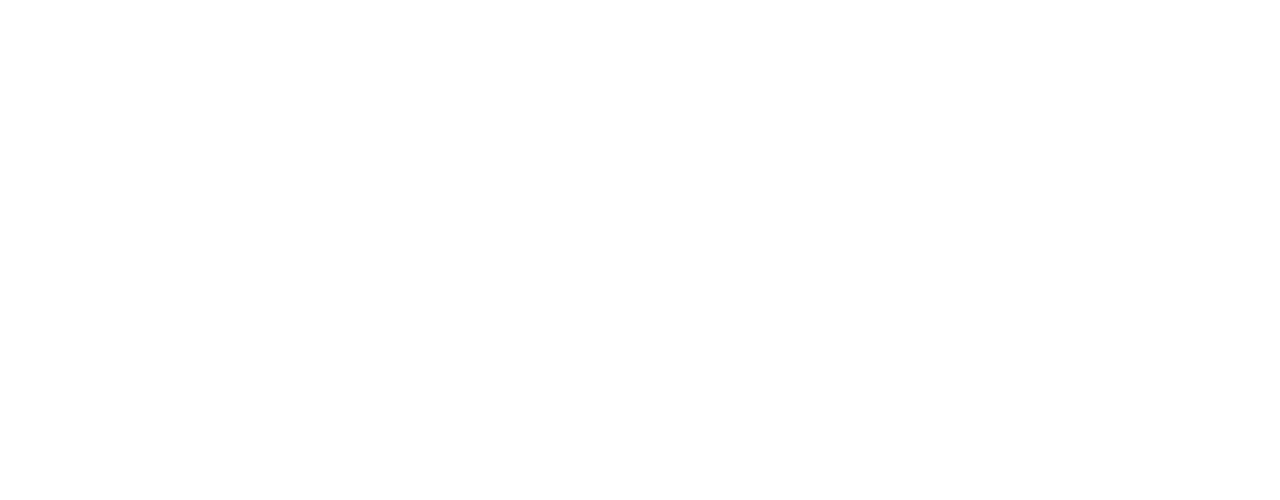
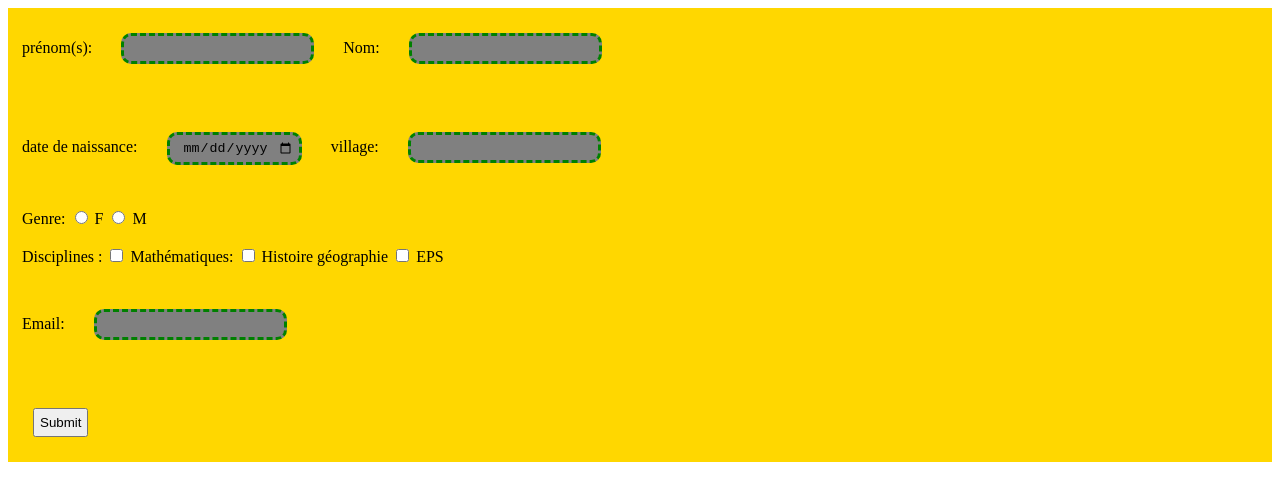
Before and after one commit to chaidahoumadi6-cell/mapremierepageweb, a plain HTML site: page formulaire.html in a window 1280 px wide. Drawn offline with Linux system fonts and the light colour scheme.

Commit message:
j'ai structure mon formulaire dinscription

```diff
--- /dev/null
+++ b/formulaire.css
@@ -0,0 +1,34 @@
+/*sélecteur*/
+form{
+  background:gold;
+
+}
+div{
+    /*il se comporte comme s'il était en ligne avec le texte environnant*/
+    display: inline;
+    margin-left: 14px;
+
+}
+
+/*l'intérieur de la balise input*/
+input[type=text], input[type= date] , input[type=email]{
+
+    /*hauteur sont déterminées par leur contenu*/
+    padding: 5px;
+
+    /*la marges et remplissages verticaux haut et bas ne sont pas pris en compte*/
+    margin: 25px;
+    text-align: center;
+    border-radius: 10px;
+    border:dashed;
+    border-color:green ;
+    background-color:gray ;
+
+}
+
+input[type=submit]{
+    padding: 5px;
+    margin: 25px;
+
+
+}
--- a/formulaire.html
+++ b/formulaire.html
@@ -1,3 +1,4 @@
+<!--je créer un formulair d'inscription-->
 <!DOCTYPE html>
 
 
@@ -7,12 +8,76 @@
     <head>
 
         <meta charset="utf-8">
-        <title></title>
+        <title>formulaire d'inscription</title>
+        <link rel="stylesheet" href="formulaire.css">
 
     </head>
 
 
     <body>
+        <!-- je code la structure du formulaire dinscription-->
+        <form> <!---début du formulaire-->
+            <div>
+
+                <!--label associé au champ de texte avec l' indentifier un nom-->
+                <label for="prenom">prénom(s):</label>
+                <input type="text" name="prenom" id="prénom">
+
+                <label for="nom"> Nom:</label>
+                <input type="text" name="nom" id="nom">
+
+            </div>
+                <br><br>
+            <div>
+                <!--date= permet à l'utilisateur de sélectionnner une date à l'aide d'un calendrier-->
+                <label for="date">date de naissance: </label>
+
+                <input type="date" name="dateNaissance" id="dateNaissance" >
+                <!--crée un champ de texte pour la saisie de texte simple comme un non une adresse, etc-->
+                <label for="village">village:</label>
+                <input type="text" name="village" id="village">
+               <br><br>
+            </div>
+
+            <div>
+                 <!--radio= seul un bouton radio d'un meme groupe peut etre sélectionne à la fois-->
+                <label for="genre">Genre:</label>
+                <input type="radio" name="femme" id="femme">
+                <label for="femme">F</label>
+                <input type="radio" name="homme"id="homme">
+                <label for="homme">M</label>
+
+
+
+            </div>
+            <br><br>
+
+            <div>
+
+                <label for="disciplines">Disciplines :</label>
+                <input type="checkbox"name="disciplines" id="disciplines">
+                <label for="mathematiques">Mathématiques:</label>
+                <input type="checkbox"name="mathematiques" id="mathematiques">
+                <label for="histoiregéographique">Histoire géographie</label>
+                <input type="checkbox"name="histoiregéographique" id="histoiregéographique">
+                <label for="eps">EPS</label>
+
+
+            </div>
+                <br><br>
+            <div>
+                 <label for="email">Email:</label>
+                <input type="email" id="email" name="email">
+
+            </div>
+                <br><br>
+                <input type="submit">
+
+        </form> <!--fin du formulaire-->
+
+
+
+
 
 
     </body>
```
